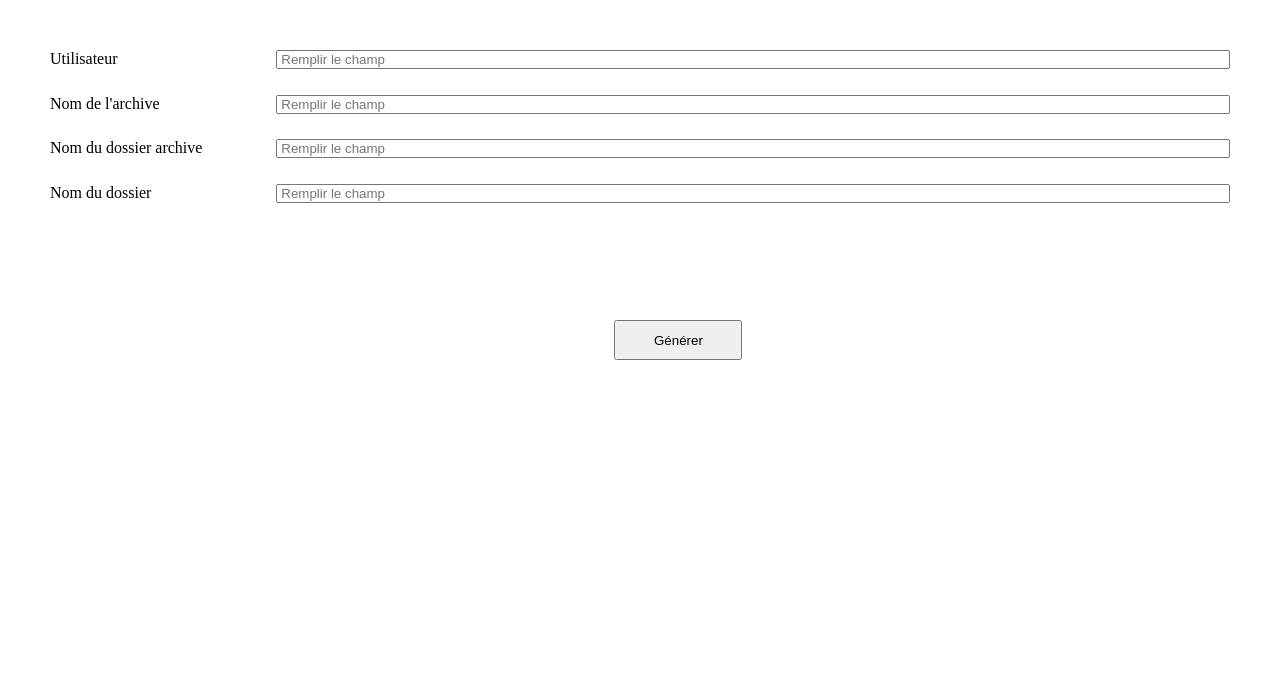
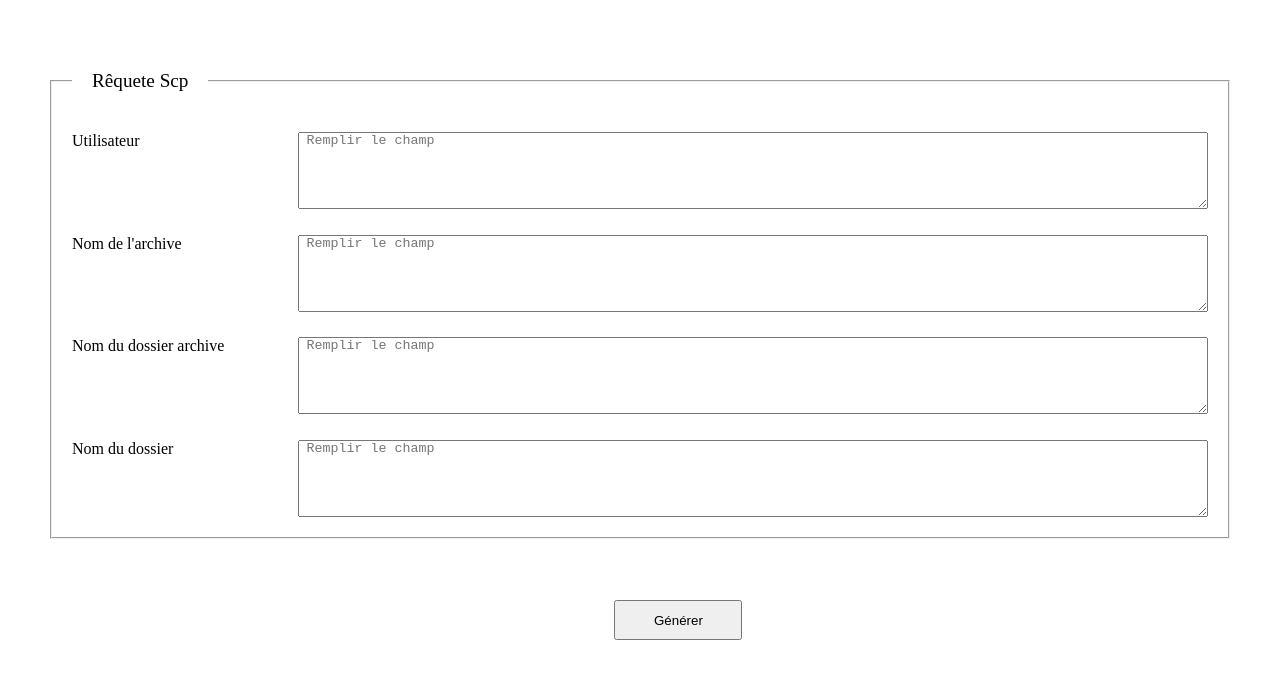
Before and after one commit to ziadiscoding/JS-projects, a plain HTML site: page csp/index.html in a window 1280 px wide. Drawn offline with Linux system fonts and the light colour scheme.

Commit message:
update v1.1

```diff
--- a/csp/index.html
+++ b/csp/index.html
@@ -1,5 +1,6 @@
 <!DOCTYPE html>
 <html lang="en">
+
 <head>
     <meta charset="UTF-8">
     <meta name="viewport" content="width=device-width, initial-scale=1.0">
@@ -7,21 +8,26 @@
     <link rel="stylesheet" href="style.css">
     <script src="script.js" defer></script>
 </head>
+
 <body>
     <form action="#">
+        <fieldset>
+         <legend> Rêquete Scp </legend>
         <label class="hide" for="input1"> Utilisateur </label>
-        <input class="hide input" type="text" id="input1" placeholder=" Remplir le champ " required/>
+        <textarea class="hide input" rows="5" id="input1" placeholder=" Remplir le champ " required></textarea>
         <label class="hide" for="input2"> Nom de l'archive </label>
-        <input class="hide input" type="text" id="input2" placeholder=" Remplir le champ " required/>
+        <textarea class="hide input" rows="5" id="input1" placeholder=" Remplir le champ " required></textarea>
         <label class="hide" for="input3"> Nom du dossier archive </label>
-        <input class="hide input" type="text" id="input3" placeholder=" Remplir le champ " required/>
+        <textarea class="hide input" rows="5" id="input1" placeholder=" Remplir le champ " required></textarea>
         <label class="hide" for="input4"> Nom du dossier </label>
-        <input class="hide input" type="text" id="input4" placeholder=" Remplir le champ " required/>
+        <textarea class="hide input" rows="5" id="input1" placeholder=" Remplir le champ " required></textarea>
         <button class="generate"> Générer </button>
         <label for="input5" class="hidden shown"> Commande SCP </label>
-        <input type="text" id="scp" class="hidden shown" id="input5" placeholder=" Remplir le champ " required/>
+        <textarea type="text" id="scp" rows="5" class="hidden shown" id="input5" placeholder=" Remplir le champ " readonly></textarea>
         <button class="copier hidden"> Copier </button>
+    </fieldset>
     </form>
 
 </body>
+
 </html>
--- a/csp/style.css
+++ b/csp/style.css
@@ -4,17 +4,24 @@
     box-sizing: border-box;
 }
 
-form {
+
+fieldset {
     margin: 50px;
+    padding: 20px;
     display: grid;
-    grid-template-columns: 200px 1fr ;
+    grid-template-columns: 200px 1fr;
     gap: 2vw;
 }
 
-button{
+fieldset>legend {
+    padding: 20px;
+    font-size: larger;
+}
+
+button {
     position: absolute;
-    top: 40%;
-    left:48% ;
+    bottom: 20%;
+    left: 48%;
     width: 10vw;
     height: 5vh;
 }
```
Also changed, not shown: 1 other file.
